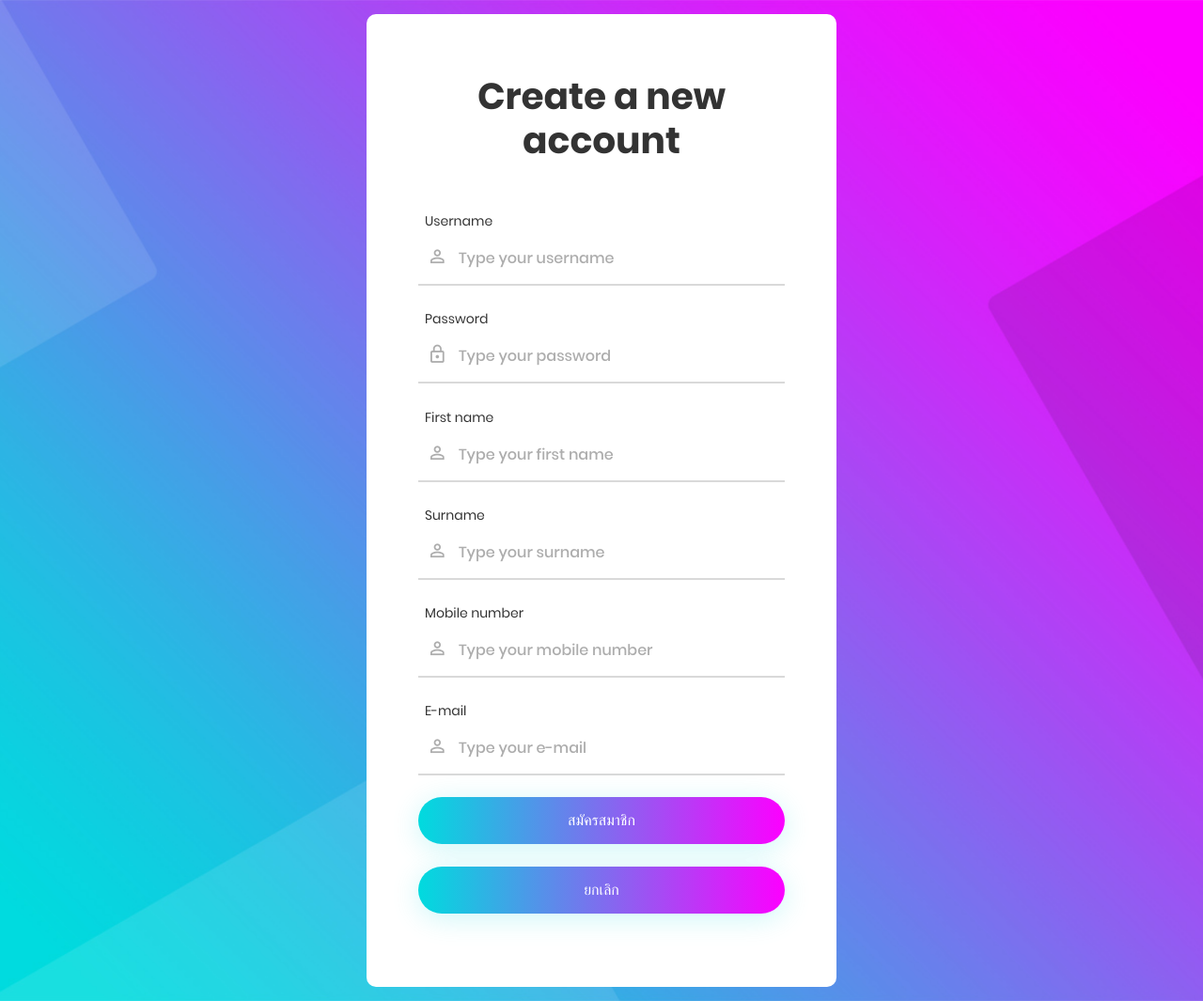
After one commit to smilesler/Project-1, a PHP site: page /register.html in a window 1280 px wide. The commit adds this page. Shown: the whole page at 94% size. Run offline with PHP 8.4, Linux system fonts and the light colour scheme.

Commit message:
หน้าสมัครสมาชิก
หน้าสมัครสมาชิก

```diff
--- a/dashboard.php
+++ b/dashboard.php
@@ -5,6 +5,7 @@
 
 
 <body>
+
         <div class="content">
             <div class="container-fluid">
                 <div class="row">
--- a/index.php
+++ b/index.php
@@ -65,7 +65,7 @@
           <li class="menu-active"><a href="#intro">หน้าหลัก</a></li>
           <li><a href="#team">แมว</a></li>
           <li><a href="login.php" style="color:red">Login</a></li>
-          <li><a href="" style="color:green">Register</a></li>
+          <li><a href="register.html" style="color:green">Register</a></li>
           <!-- <li><a href="#features">Features</a></li>
           <li><a href="#pricing">Pricing</a></li>
           <li><a href="#team">Team</a></li>
--- a/login.php
+++ b/login.php
@@ -72,7 +72,7 @@
 					</div>
 					<br>
 					<p align="center">
-						<a href="#" class="txt2">สมัครสมาชิก</a>
+						<a href="register.html" class="txt2">สมัครสมาชิก</a>
 					</p>
 				</form>
 			</div>
--- /dev/null
+++ b/register.html
@@ -0,0 +1,121 @@
+<!DOCTYPE html>
+<html lang="en">
+<head>
+    <title>Register</title>
+    <meta charset="UTF-8">
+    <meta name="viewport" content="width=device-width, initial-scale=1">
+    <!--===============================================================================================-->
+    <link rel="icon" type="image/png" href="images/icons/favicon.ico"/>
+    <!--===============================================================================================-->
+    <link rel="stylesheet" type="text/css" href="vendor/bootstrap/css/bootstrap.min.css">
+    <!--===============================================================================================-->
+    <link rel="stylesheet" type="text/css" href="fonts/font-awesome-4.7.0/css/font-awesome.min.css">
+    <!--===============================================================================================-->
+    <link rel="stylesheet" type="text/css" href="fonts/iconic/css/material-design-iconic-font.min.css">
+    <!--===============================================================================================-->
+    <link rel="stylesheet" type="text/css" href="vendor/animate/animate.css">
+    <!--===============================================================================================-->
+    <link rel="stylesheet" type="text/css" href="vendor/css-hamburgers/hamburgers.min.css">
+    <!--===============================================================================================-->
+    <link rel="stylesheet" type="text/css" href="vendor/animsition/css/animsition.min.css">
+    <!--===============================================================================================-->
+    <link rel="stylesheet" type="text/css" href="vendor/select2/select2.min.css">
+    <!--===============================================================================================-->
+    <link rel="stylesheet" type="text/css" href="vendor/daterangepicker/daterangepicker.css">
+    <!--===============================================================================================-->
+    <link rel="stylesheet" type="text/css" href="css/util.css">
+    <link rel="stylesheet" type="text/css" href="css/main.css">
+    <!--===============================================================================================-->
+</head>
+<body>
+<div class="limiter">
+    <div class="container-login100" style="background-image: url('images/bg-01.jpg');">
+        <div class="wrap-login100 p-l-55 p-r-55 p-t-65 p-b-54">
+            <form class="login100-form validate-form">
+					<span class="login100-form-title p-b-49">
+						Create a new account
+					</span>
+
+                <div class="wrap-input100 validate-input m-b-23" data-validate = "Username is reauired">
+                    <span class="label-input100">Username</span>
+                    <input class="input100" type="text" name="username" placeholder="Type your username">
+                    <span class="focus-input100" data-symbol="&#xf206;"></span>
+                </div>
+
+                <div class="wrap-input100 validate-input" data-validate="Password is required">
+                    <span class="label-input100">Password</span>
+                    <input class="input100" type="password" name="pass" placeholder="Type your password">
+                    <span class="focus-input100" data-symbol="&#xf190;"></span>
+                </div>
+                <br>
+
+                <div class="wrap-input100 validate-input m-b-23" data-validate = "Username is reauired">
+                    <span class="label-input100">First name</span>
+                    <input class="input100" type="text" name="username" placeholder="Type your first name">
+                    <span class="focus-input100" data-symbol="&#xf206;"></span>
+                </div>
+
+                <div class="wrap-input100 validate-input m-b-23" data-validate = "Username is reauired">
+                    <span class="label-input100">Surname</span>
+                    <input class="input100" type="text" name="username" placeholder="Type your surname">
+                    <span class="focus-input100" data-symbol="&#xf206;"></span>
+                </div>
+
+                <div class="wrap-input100 validate-input m-b-23" data-validate = "Username is reauired">
+                    <span class="label-input100">Mobile number</span>
+                    <input class="input100" type="text" name="username" placeholder="Type your mobile number">
+                    <span class="focus-input100" data-symbol="&#xf206;"></span>
+                </div>
+
+
+                <div class="wrap-input100 validate-input m-b-23" data-validate = "Username is reauired">
+                    <span class="label-input100">E-mail</span>
+                    <input class="input100" type="text" name="username" placeholder="Type your e-mail">
+                    <span class="focus-input100" data-symbol="&#xf206;"></span>
+                </div>
+
+                <div class="container-login100-form-btn">
+                    <div class="wrap-login100-form-btn">
+                        <div class="login100-form-bgbtn"></div>
+                        <button class="login100-form-btn">
+                            สมัครสมาชิก
+                        </button>
+                    </div>
+                </div>
+                <br>
+                <div class="container-login100-form-btn">
+                    <div class="wrap-login100-form-btn">
+                        <div class="login100-form-bgbtn"></div>
+                        <a href="index.php" class="login100-form-btn" >ยกเลิก</a>
+                    </div>
+                </div>
+                <br>
+                <p align="center">
+
+                </p>
+            </form>
+        </div>
+    </div>
+</div>
+
+
+<div id="dropDownSelect1"></div>
+
+<!--===============================================================================================-->
+<script src="vendor/jquery/jquery-3.2.1.min.js"></script>
+<!--===============================================================================================-->
+<script src="vendor/animsition/js/animsition.min.js"></script>
+<!--===============================================================================================-->
+<script src="vendor/bootstrap/js/popper.js"></script>
+<script src="vendor/bootstrap/js/bootstrap.min.js"></script>
+<!--===============================================================================================-->
+<script src="vendor/select2/select2.min.js"></script>
+<!--===============================================================================================-->
+<script src="vendor/daterangepicker/moment.min.js"></script>
+<script src="vendor/daterangepicker/daterangepicker.js"></script>
+<!--===============================================================================================-->
+<script src="vendor/countdowntime/countdowntime.js"></script>
+<!--===============================================================================================-->
+<script src="js/mains.js"></script>
+</body>
+</html>
--- a/typography.html
+++ b/typography.html
@@ -1,4 +1,4 @@
-<!doctype html>
+!doctype html>
 <html lang="en">
 <head>
 	<meta charset="utf-8" />
```
Also changed, not shown: Catprofile.html (added, +222 -0 lines).
